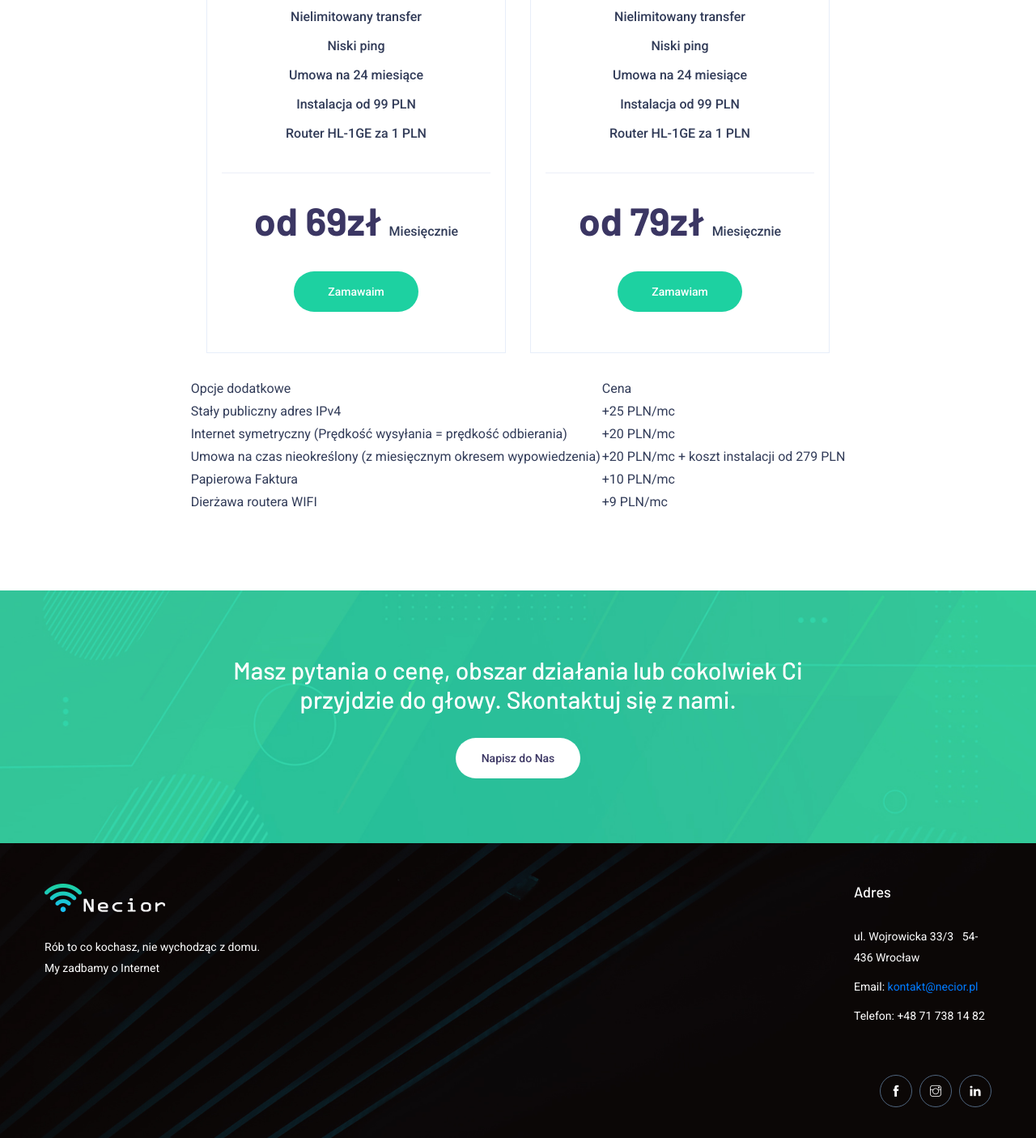
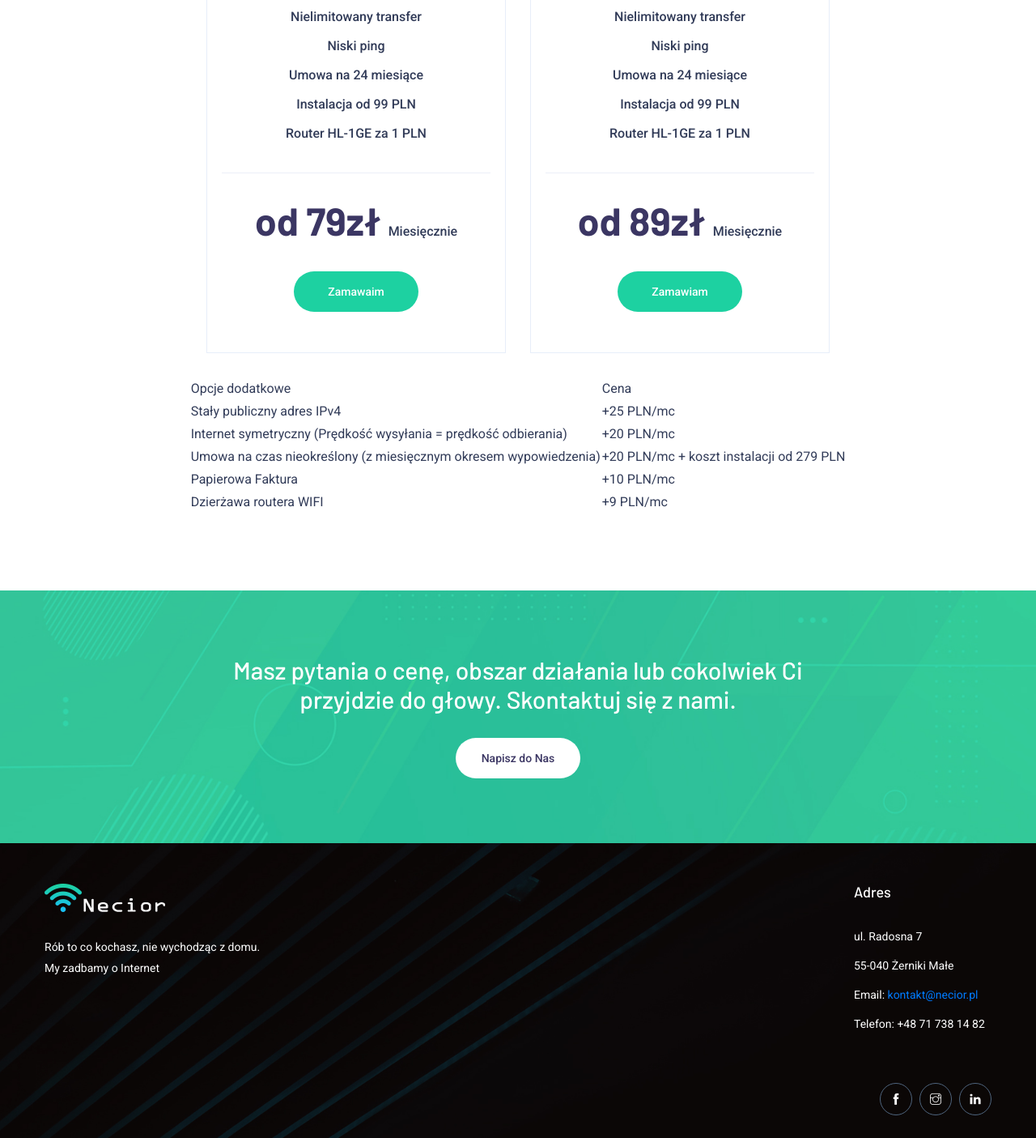
Before and after one commit to n4upl/necior.pl, a plain HTML site: page index.html in a window 1280 px wide. Shown: the part 3974-5379 px from the top of the page at 81% size. Drawn offline with Linux system fonts and the light colour scheme; files whose address does not match are found by name.

Commit message:
address and tarrifs update.

```diff
--- a/index.html
+++ b/index.html
@@ -322,7 +322,7 @@
                             <div class="pricing-footer">
                                 <div class="price">
                                     <hr style="width: 90%; margin-left: auto; margin-right: auto;">
-                                    <h1>od 69zł</h1>
+                                    <h1>od 79zł</h1>
                                     <span>Miesięcznie</span><br><br>
                                     <a href="#" class="ournet-btn">Zamawaim</a>
                                 </div>
@@ -352,7 +352,7 @@
 
                                 <div class="price">
                                     <hr style="width: 90%; margin-left: auto; margin-right: auto;">
-                                    <h1>od 79zł</h1>
+                                    <h1>od 89zł</h1>
                                     <span>Miesięcznie</span><br><br>
                                     <a href="#" class="ournet-btn">Zamawiam</a>
                                 </div>
@@ -384,7 +384,7 @@
                                         <td>+10 PLN/mc</td>
                                     </tr>
                                     <tr>
-										<td>Dierżawa routera WIFI</td>
+                                        <td>Dzierżawa routera WIFI</td>
                                         <td>+9 PLN/mc</td>
                                     </tr>
                                 </table>
@@ -484,9 +484,9 @@
                                                     <input type="checkbox" id="che1" name="Zgoda1" value="Tak"><br>
                                                     <label for="Zgoda1"> Akceptuję ciasteczka</label><br>
                                                     <input type="checkbox" id="che2" name="Zgoda2" value="Tak">
-                                                    <label for="Zgoda2"> Wyrażam zgodę na przetwarzanie danych osobowych przez firmę NetForYou sp zoo we Wrocławiu przy ul. Wojrowicka 33/3. Jestem świadom/świadoma prawa dostępu do treści moich danych i możliwości ich poprawiania, oraz iż moja zgoda może być odwołana w każdym czasie poprzez pisemne wniesienie umotywowanego żądania zaprzestania przetwarzania danych osobowych. Podanie danych jest dobrowolne, ale konieczne do zawarcia umowy bądź korzystania z usług marketingowych  NetForYou sp zoo.</label><br>
+                                                    <label for="Zgoda2"> Wyrażam zgodę na przetwarzanie danych osobowych przez firmę NetForYou sp zoo w Żernikach Małych przy ul. Radosna 7. Jestem świadom/świadoma prawa dostępu do treści moich danych i możliwości ich poprawiania, oraz iż moja zgoda może być odwołana w każdym czasie poprzez pisemne wniesienie umotywowanego żądania zaprzestania przetwarzania danych osobowych. Podanie danych jest dobrowolne, ale konieczne do zawarcia umowy bądź korzystania z usług marketingowych  NetForYou sp zoo.</label><br>
                                                     <input type="checkbox" id="che3" name="Zgoda3" value="Tak">
-                                                    <label for="Zgoda3"> Wyrażam zgodę na przetwarzanie moich danych osobowych przez  NetForYou sp zoo we Wrocławiu przy ul. Wojrowicka 33/3. Zgodnie z ustawą z dnia 18.07.2002 r. o świadczeniu usług drogą elektroniczną (Dz.U. Nr 144, poz.1204 z późn. zm.), wyrażam zgodę na otrzymywanie, na wskazany adres poczty elektronicznej, informacji handlowej. Jestem świadom/świadoma prawa dostępu do treści moich danych i możliwości ich poprawiania, oraz iż moja zgoda może być odwołana w każdym czasie poprzez wniesienie żądania zaprzestania przetwarzania danych osobowych na adres biuro@netforyou.pl.</label></br>
+                                                    <label for="Zgoda3"> Wyrażam zgodę na przetwarzanie moich danych osobowych przez  NetForYou sp zoo w Żernikach Małych przy ul. Radosna 7. Zgodnie z ustawą z dnia 18.07.2002 r. o świadczeniu usług drogą elektroniczną (Dz.U. Nr 144, poz.1204 z późn. zm.), wyrażam zgodę na otrzymywanie, na wskazany adres poczty elektronicznej, informacji handlowej. Jestem świadom/świadoma prawa dostępu do treści moich danych i możliwości ich poprawiania, oraz iż moja zgoda może być odwołana w każdym czasie poprzez wniesienie żądania zaprzestania przetwarzania danych osobowych na adres biuro@netforyou.pl.</label></br>
                                                 </div>
                                                     <br>
                                                 <ul class="action">
@@ -543,7 +543,8 @@
                             <h4 class="footer-title">Adres</h4>
                            <div class="contact-info">
                                <ul>
-                                   <li>ul. Wojrowicka 33/3 &nbsp; 54-436 Wrocław</li>
+                                   <li>ul. Radosna 7</li>
+                                   <li>55-040 Żerniki Małe</li>
                                    <li>Email: <a href="mailto:kontakt@necior.pl?subject=contact from necior.pl site">kontakt@necior.pl</a></li>
                                    <li>Telefon: +48 71 738 14 82</li>
                                </ul>
```
Lines whose indentation alone changed are shown as unchanged.
